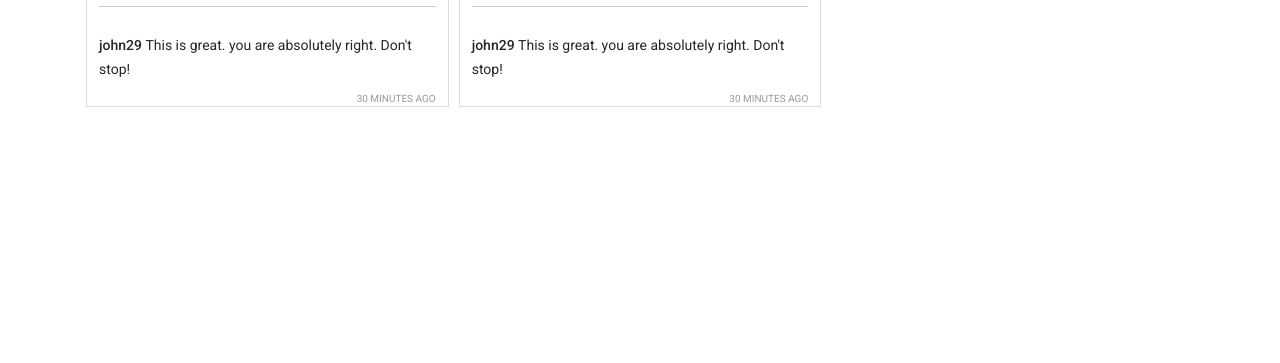
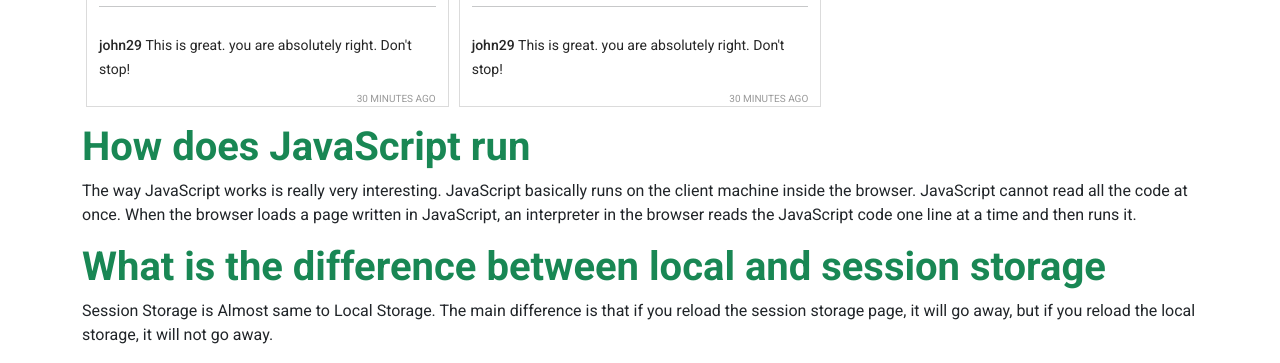
Before and after one commit to LimonFarazi03/insta-shohor, a plain HTML site: page index.html in a window 1280 px wide. Shown: the part 1425-1788 px from the top of the page. Before the commit the page ends 1548 px from the top, so only its background shows below. Drawn offline with nearby package versions, Linux system fonts and the light colour scheme.

Commit message:
some change

```diff
--- a/index.html
+++ b/index.html
@@ -77,6 +77,21 @@
                 <h1>Reported posts</h1>
             </div>
         </main>
+        <section class="container">
+
+            <article>
+                <h1 class="fw-bold text-success">How does JavaScript run</h1>
+                <p>The way JavaScript works is really very interesting. JavaScript basically runs on the client machine
+                    inside the browser. JavaScript cannot read all the code at once. When the browser loads a page
+                    written in JavaScript, an interpreter in the browser reads the JavaScript code one line at a time
+                    and then runs it.</p>
+            </article>
+            <article>
+                <h1 class="fw-bold text-success">What is the difference between local and session storage</h1>
+                <p>Session Storage is Almost same to Local Storage. The main difference is that if you reload the session storage page, it will go away, but if you reload the local storage, it will not go away.</p>
+            </article>
+
+        </section>
         <footer></footer>
 
         <!-- add javascript  file  -->
```
